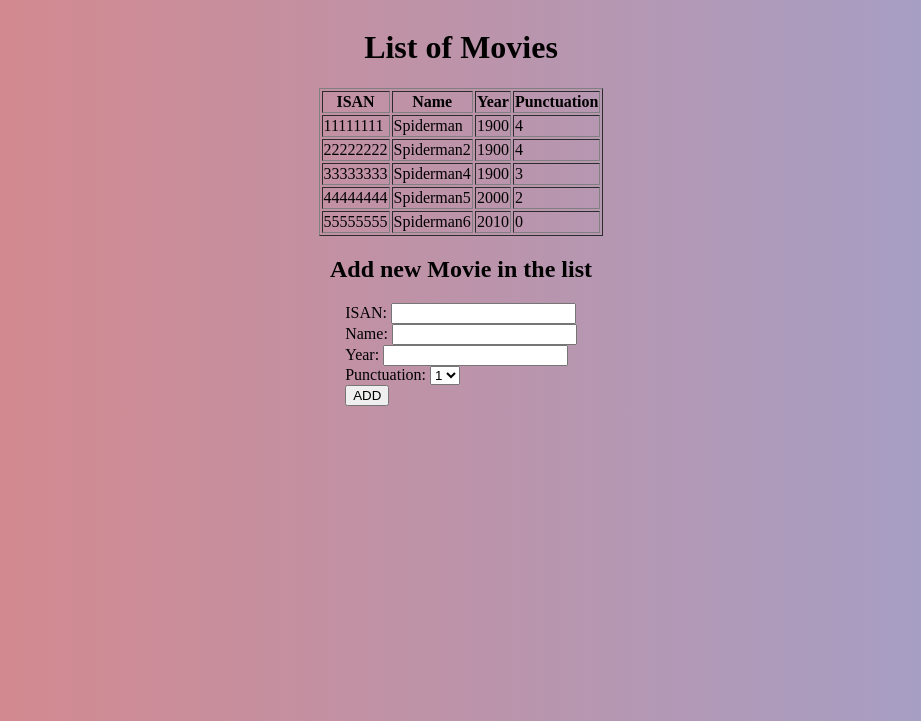
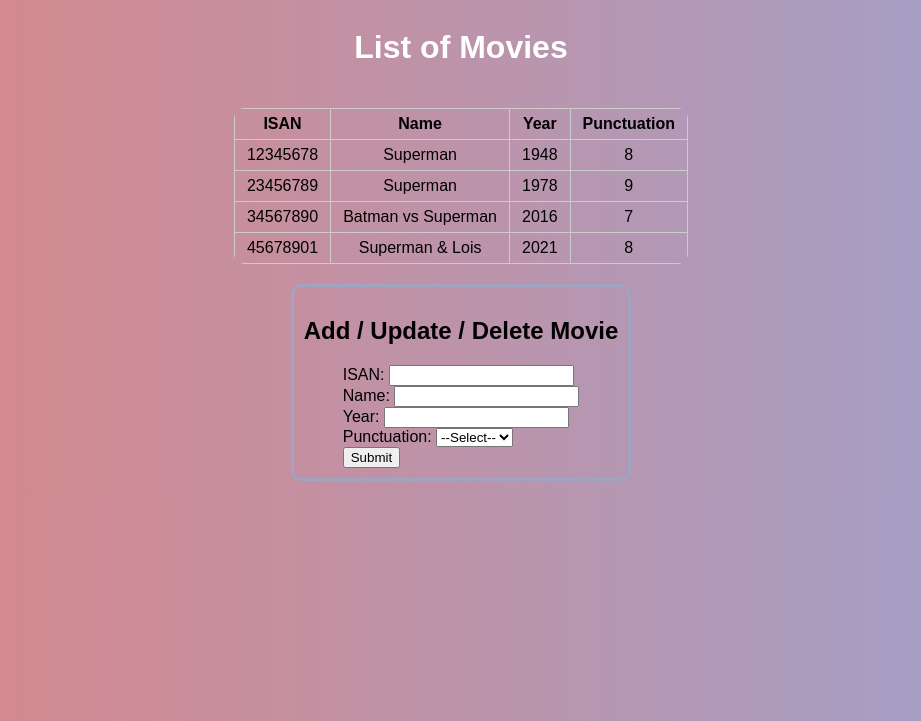
Before and after one commit to UMAMA1025/Server-site-wd, a PHP site: page / in a window 1280 px wide. Shown: the top 721 px of the page, without its empty margins (179-1100 px from the left). Run offline with PHP 8.4, Linux system fonts and the light colour scheme.

Commit message:
first commit

```diff
--- a/Top_Movies/index.php
+++ b/Top_Movies/index.php
@@ -1,109 +1,143 @@
 <?php
 session_start();
 
+// Initialize movies if not set
 if (!isset($_SESSION['Movies'])) {
     $_SESSION['Movies'] = [
-        '11111111' => ['name' => 'Spiderman', 'year' => 1900, 'punctuation' => 4],
-        '22222222' => ['name' => 'Spiderman2', 'year' => 1900, 'punctuation' => 4],
-        '33333333' => ['name' => 'Spiderman4', 'year' => 1900, 'punctuation' => 3],
-        '44444444' => ['name' => 'Spiderman5', 'year' => 2000, 'punctuation' => 2],
-        '55555555' => ['name' => 'Spiderman6', 'year' => 2010, 'punctuation' => 0]
+        '12345678' => ['name' => 'Superman', 'year' => '1948', 'punctuation' => '8'],
+        '23456789' => ['name' => 'Superman', 'year' => '1978', 'punctuation' => '9'],
+        '34567890' => ['name' => 'Batman vs Superman', 'year' => '2016', 'punctuation' => '7'],
+        '45678901' => ['name' => 'Superman & Lois', 'year' => '2021', 'punctuation' => '8'],
     ];
 }
 
-// Process form submission
+$message = '';
+
 if ($_SERVER['REQUEST_METHOD'] === 'POST') {
-    $isan = strip_tags($_POST['isan']);
-    $name = strip_tags($_POST['name']);
-    $year = strip_tags($_POST['year']);
-    $punctuation = ($_POST['punctuation']);
+    $isan = trim($_POST['isan'] ?? '');
+    $name = trim($_POST['name'] ?? '');
+    $year = trim($_POST['year'] ?? '');
+    $punctuation = trim($_POST['punctuation'] ?? '');
 
-    // Clean and format each input
-    function clean_text($text) {
-        $text = preg_replace('/[^a-z0-9 ]/i', '', $text);
-        $text = strtolower($text);
-        $text = ucwords($text);
-        return trim($text);
-    }
-
-     $isan = clean_text($isan);
-    $name = clean_text($name);
-    $year = clean_text($year);
-    // Basic validation
-    if ($isan && $name && $year && $punctuation) {
-        $_SESSION['Movies'][$isan] = [
-            'name' => $name,
-            'year' => $year,
-            'punctuation' => $punctuation
-        ];
+    if ($isan === '' && $name === '') {
+        $message = "⚠️ Please enter ISAN or Name.";
+    } elseif ($isan === '') {
+        $found = [];
+        foreach ($_SESSION['Movies'] as $id => $movie) {
+            if (stripos($movie['name'], $name) !== false) {
+                $found[] = "{$movie['name']} from {$movie['year']}.";
             }
         }
-
-
+        $message = $found ? implode("<br>", $found) : "No movies found.";
+    } elseif (isset($_SESSION['Movies'][$isan])) {
+        if ($name === '') {
+            unset($_SESSION['Movies'][$isan]);
+            $message = "🗑️ Movie deleted.";
+        } elseif ($year && $punctuation) {
+            $_SESSION['Movies'][$isan] = ['name'=>$name, 'year'=>$year, 'punctuation'=>$punctuation];
+            $message = "$isan   Movie updated.✅";
+        } else {
+            $message = "⚠️ Fill all fields to update.";
+        }
+    } elseif (preg_match('/^\d{8}$/', $isan)) {
+        if ($name && $year && $punctuation) {
+            $_SESSION['Movies'][$isan] = ['name'=>$name, 'year'=>$year, 'punctuation'=>$punctuation];
+            $message = "✅ Movie added.";
+        } else {
+            $message = "⚠️ Fill all fields to add.";
+        }
+    } else {
+        $message = "⚠️ Invalid ISAN.";
+    }
+}
 ?>
 
 <!DOCTYPE html>
 <html>
 <head>
-    <title>Add Movie</title>
+    <title>Movie Manager</title>
     <meta charset="utf-8">
     <style>
-        body{
+        body {
             background: linear-gradient(to right, #db8585ff, #9ea2ceff);
             display: flex;
             flex-direction: column;
             justify-content: center;
             align-items: center;
+            font-family: Arial, sans-serif;
         }
-        .div{
+        .divv {
+            padding: 10px;
+            border: 3px solid #a1a4c0ff;
+            margin-top: 20px;
+            border-radius: 10px;
+            display: flex;
+            flex-direction: column;
+            justify-content: center;
+            align-items: center;
+        }
+        table {
+            border-collapse: collapse;
 
+            border-radius: 10px;
+            overflow: hidden;
+            margin-top: 20px;
+        }
+        th, td {
+            border: 1px solid #ccc;
+            padding: 6px 12px;
+            text-align: center;
+        }
+        h1 {
+            color: #fff;
+        }
+        .message {
+            background: #fff;
+            border-radius: 8px;
+            padding: 10px;
+            margin-top: 15px;
+            max-width: 500px;
         }
     </style>
 </head>
     <body>
 
         <h1>List of Movies</h1>
-    <?php
-        echo "<table border='1'>";
-        echo "<tr>";
-        echo "<th>ISAN</th>";
-        echo "<th>Name</th>";
-        echo "<th>Year</th>";
-        echo "<th>Punctuation</th>";
-        echo "</tr>";
 
-        foreach ($_SESSION['Movies'] as $isan => $movie) {
-            echo "<tr>";
-            echo "<td>" . htmlspecialchars($isan) . "</td>";
-            echo "<td>" . htmlspecialchars($movie['name']) . "</td>";
-            echo "<td>" . htmlspecialchars($movie['year']) . "</td>";
-            echo "<td>" . htmlspecialchars($movie['punctuation']) . "</td>";
-            echo "</tr>";
-        }
+        <table>
+            <tr><th>ISAN</th><th>Name</th><th>Year</th><th>Punctuation</th></tr>
+            <?php foreach($_SESSION['Movies'] as $id=>$m): ?>
+            <tr>
+            <td><?= htmlspecialchars($id) ?></td>
+            <td><?= htmlspecialchars($m['name']) ?></td>
+            <td><?= htmlspecialchars($m['year']) ?></td>
+            <td><?= htmlspecialchars($m['punctuation']) ?></td>
+            </tr>
+            <?php endforeach; ?>
+        </table>
 
-            echo "</table>";
+        <?php if ($message): ?>
+            <div class="message"><?= $message ?></div>
+        <?php endif; ?>
 
-
-    ?>
-
-    <h2>Add new Movie in the list</h2>
-    <div class="div">
-    <form method="POST" action="">
-        ISAN: <input type="number" name="isan" required><br>
-        Name: <input type="text" name="name" required><br>
-        Year: <input type="number" name="year" required><br>
+        <div class="divv">
+            <h2>Add / Update / Delete Movie</h2>
+            <form method="post">
+            ISAN: <input type="text" name="isan"><br>
+            Name: <input type="text" name="name"><br>
+            Year: <input type="text" name="year"><br>
             Punctuation:
-        <select name="punctuation" required>
+            <select name="punctuation">
+                <option value="">--Select--</option>
                 <option value="1">1</option>
                 <option value="2">2</option>
                 <option value="3">3</option>
                 <option value="4">4</option>
                 <option value="5">5</option>
             </select><br>
-        <input type="submit" value="ADD">
+            <input type="submit" value="Submit">
             </form>
         </div>
 
-
     </body>
 </html>
--- a/Top_Movies/indexx.php
+++ b/Top_Movies/indexx.php
@@ -8,13 +8,14 @@
                 display: flex;
                 flex-direction: column;
                 align-items:center;
-
+                background: linear-gradient(to right, #db8585ff, #9ea2ceff);
             }
             .main{
                 justify-content:center;
-                background-color: #e788a634;
+                background-color: #cc5a7e34;
                 margin: 100px;
                 padding:10px;
+                border: 1px solid black;
 
             }
         </style>
```
Also changed, not shown: Cookies_&_Sessions/Ex1.php (added, +56 -0 lines), Top_Movies/ejemplo.php (added, +82 -0 lines). Lines whose indentation alone changed are shown as unchanged.
